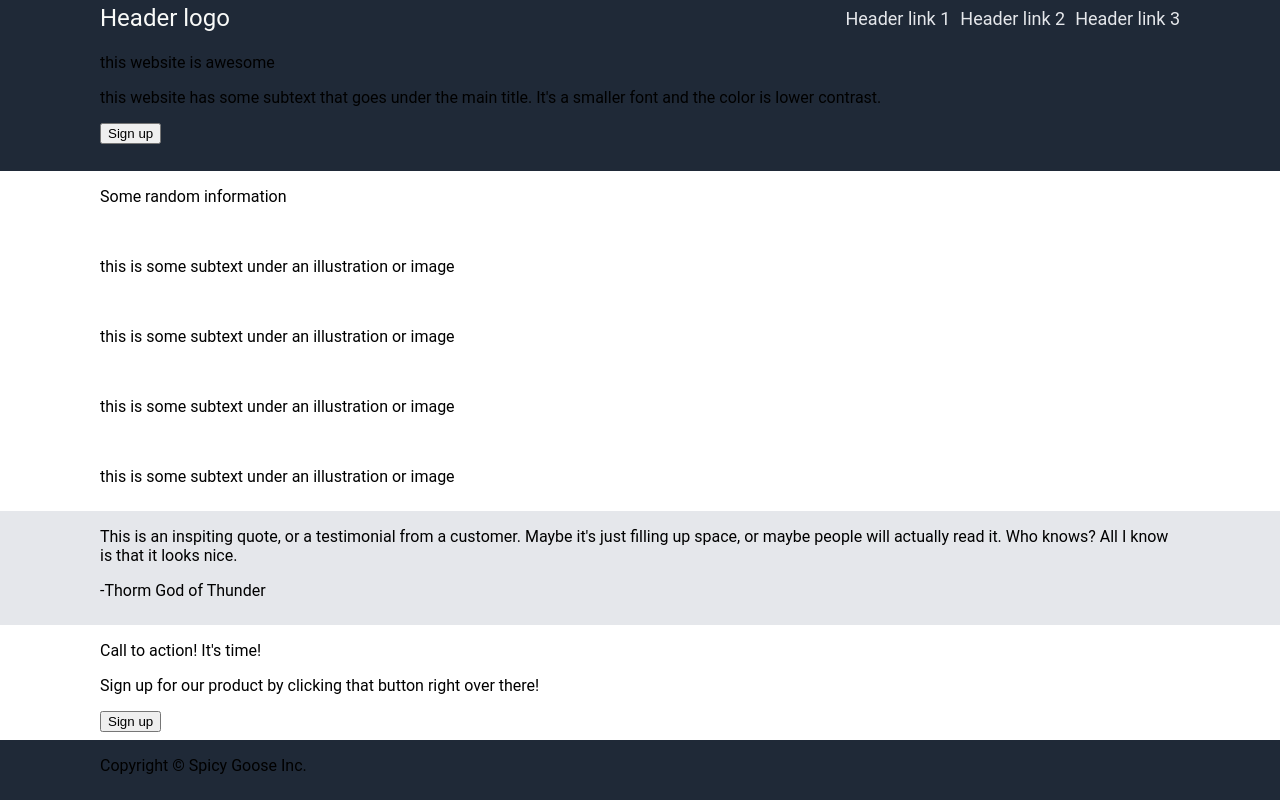
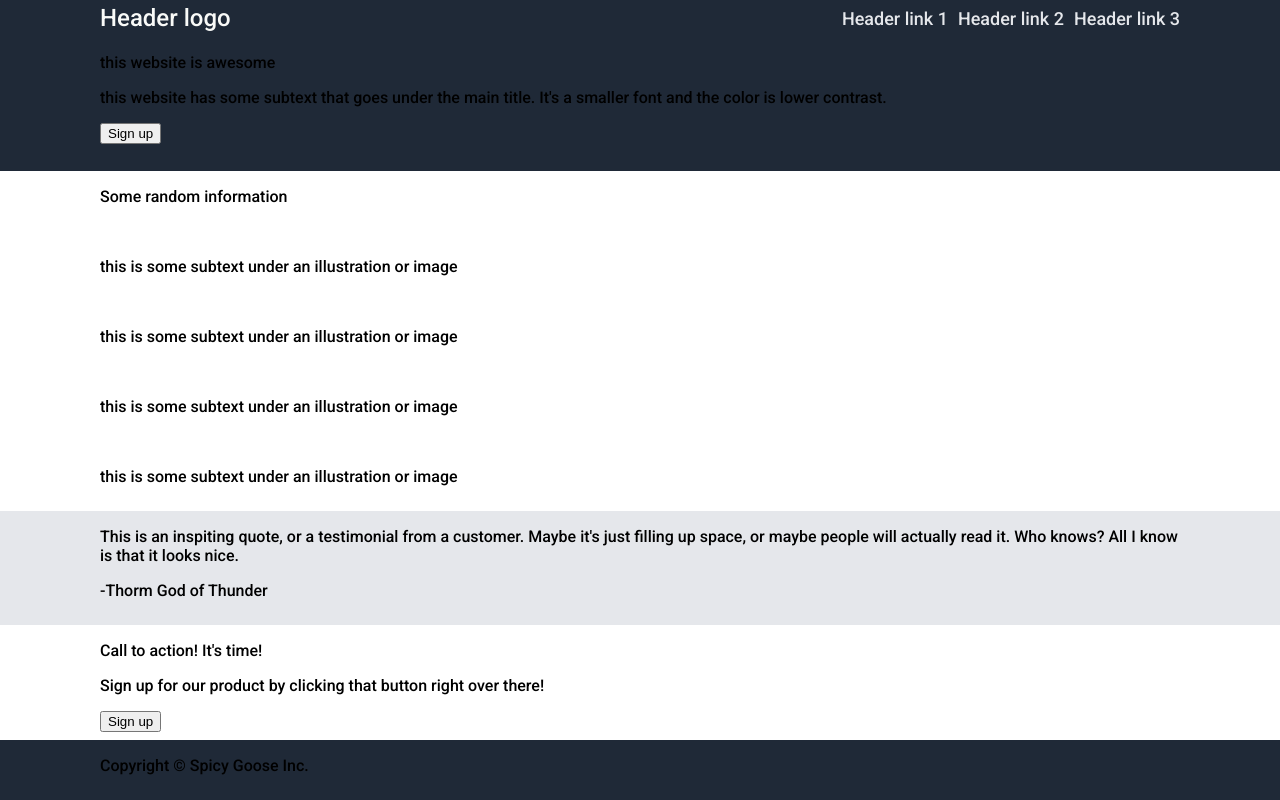
Before and after one commit to spicy-goose/clothing-store-example, a plain HTML site: page index.html in a window 1280 px wide. Drawn offline with Linux system fonts and the light colour scheme.

Commit message:
link google font Roboto

```diff
--- a/index.html
+++ b/index.html
@@ -5,6 +5,9 @@
     <meta http-equiv="X-UA-Compatible" content="IE=edge">
     <meta name="viewport" content="width=device-width, initial-scale=1.0">
     <link rel="stylesheet" href="styles.css">
+    <link rel="preconnect" href="https://fonts.googleapis.com">
+    <link rel="preconnect" href="https://fonts.gstatic.com" crossorigin>
+    <link href="https://fonts.googleapis.com/css2?family=Roboto:wght@500&display=swap" rel="stylesheet">
     <title>Document</title>
 </head>
 <body>
```
